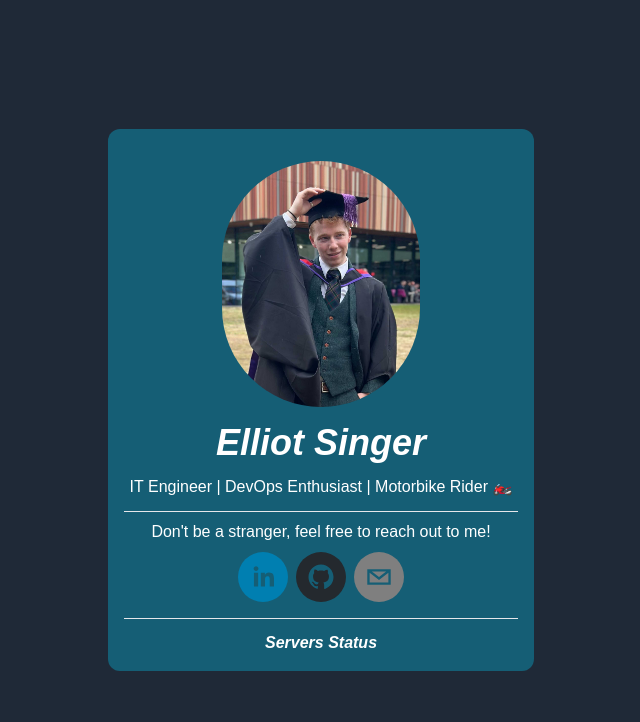
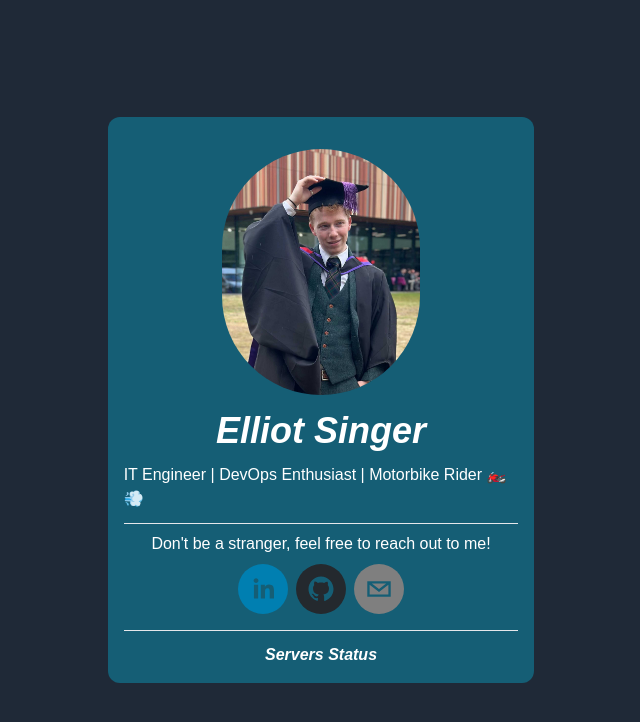
Before and after one commit to elsing/portfolio-temp, a Next.js app: page / in a window 1280 px wide. Shown: the top 722 px of the page, without its empty margins (319-959 px from the left). Built offline with nearby package versions, Linux system fonts and the light colour scheme; a web font is replaced by a local one.

Commit message:
updated README + emoji

```diff
--- a/components/Top.tsx
+++ b/components/Top.tsx
@@ -17,7 +17,7 @@ export default function Top() {
           Elliot Singer
         </h1>
         <p className="flex justify-center py-1">
-          IT Engineer | DevOps Enthusiast | Motorbike Rider 🏍️
+          IT Engineer | DevOps Enthusiast | Motorbike Rider 🏍️💨
         </p>
       </div>
       <hr />
--- a/package.json
+++ b/package.json
@@ -19,6 +19,7 @@
     "react": "18.2.0",
     "react-dom": "18.2.0",
     "react-social-icons": "^5.15.0",
+    "sharp": "^0.33.5",
     "typescript": "4.9.5"
   },
   "devDependencies": {
```
Also changed, not shown: 2 other files (tests, documents, lock files or other folders).
